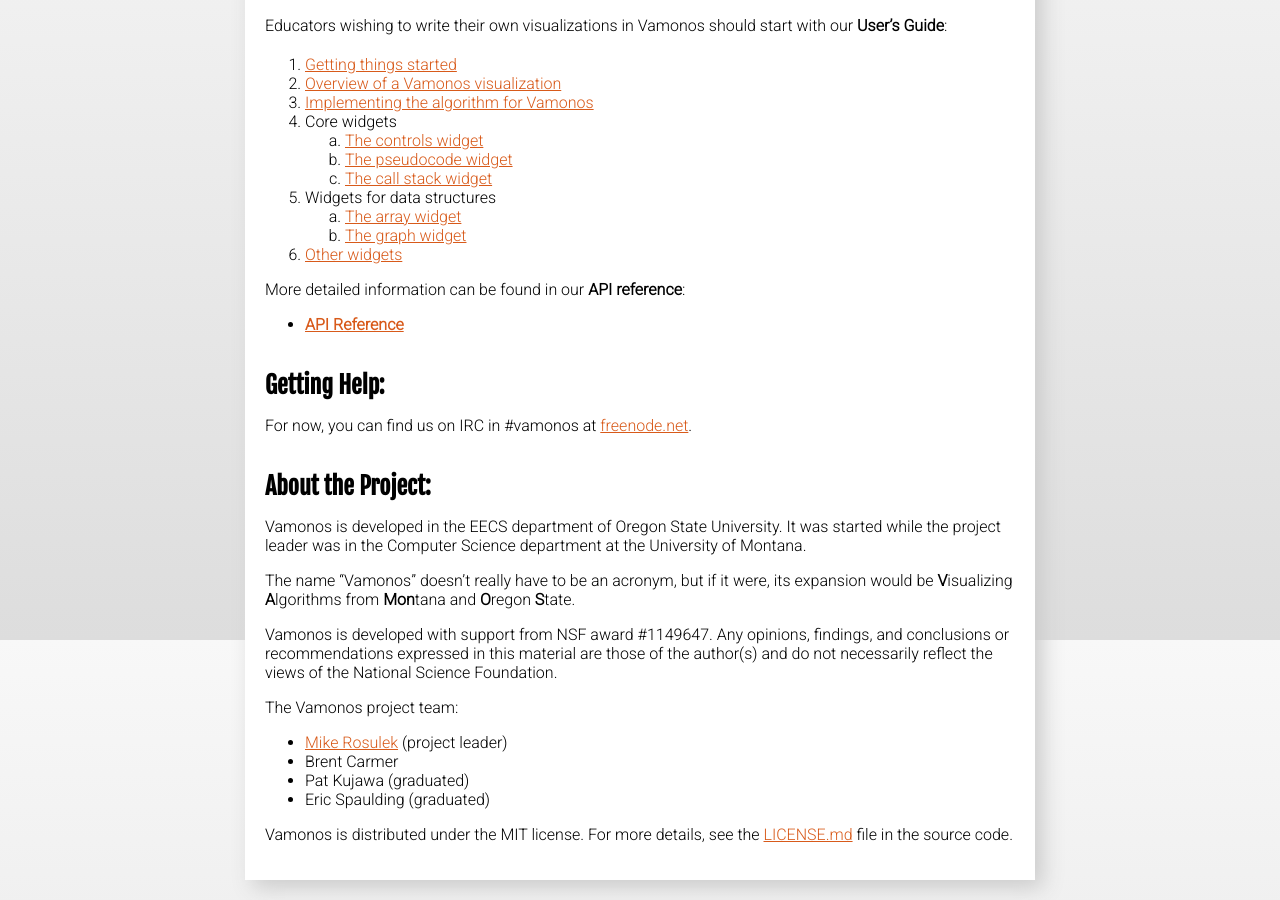
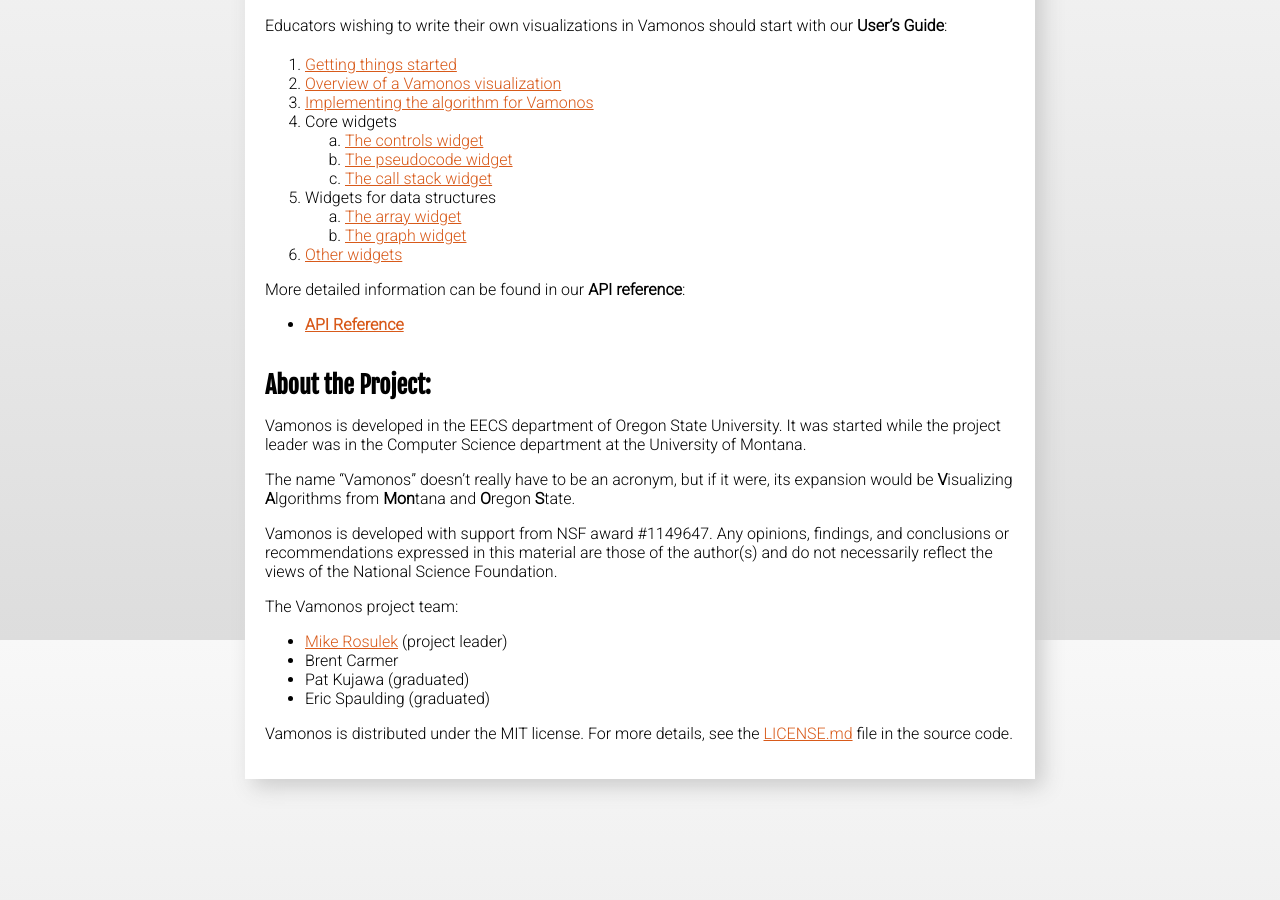
Before and after one commit to rosulek/vamonos, a Jekyll site: the page built from index.md, in a window 1280 px wide and 900 px high, scrolled down 1160 px. Built offline with Jekyll 4.4.1, drawn with Linux system fonts in a browser that asks for light colours; nearby versions of some CDN libraries; library files that are not in the unit come from our copies; after the commit the page ends 1959 px from its top, so only the background shows below that.

Commit message:
Remove IRC mention

```diff
--- a/index.md
+++ b/index.md
@@ -73,10 +73,6 @@
 
 * [**API Reference**](api/index.html)
 
-# Getting Help:
-
-For now, you can find us on IRC in #vamonos at [freenode.net](http://freenode.net/).
-
 # About the Project:
 
 Vamonos is developed in the EECS department of Oregon State University. It was started while the project leader was in the Computer Science department at the University of Montana.
```
